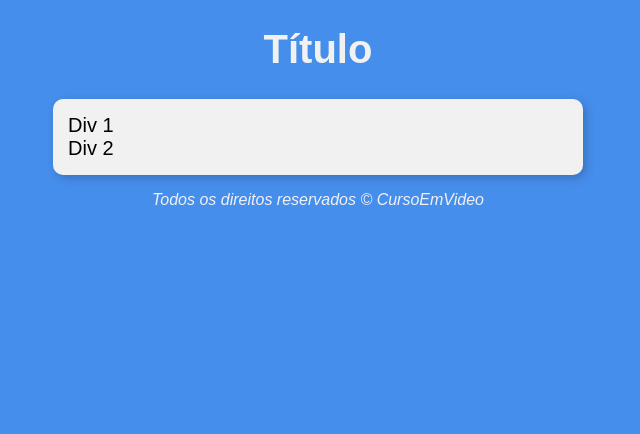
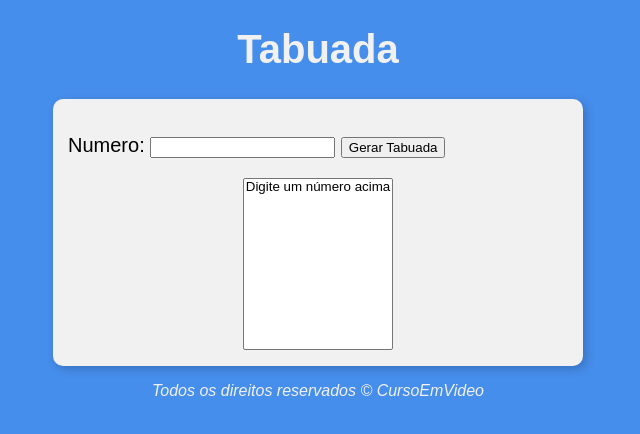
Before and after one commit to femoraes-me/curso-em-video-javascript, a plain HTML site: page MODULO-E/02_TABUADA/modelo.html in a window 1280 px wide. Shown: the whole page, without its empty margins (322-962 px from the left). Drawn offline with Linux system fonts and the light colour scheme.

Commit message:
feito inserção da tabuada no select

```diff
--- a/MODULO-E/02_TABUADA/estilo.css
+++ b/MODULO-E/02_TABUADA/estilo.css
@@ -17,6 +17,10 @@ section {
   box-shadow: 3px 3px 10px rgba(0, 0, 0, 0.2);
 }
 
+#resultado {
+  text-align: center;
+}
+
 footer {
   color: #f1f1f1;
   text-align: center;
--- a/MODULO-E/02_TABUADA/modelo.html
+++ b/MODULO-E/02_TABUADA/modelo.html
@@ -4,22 +4,33 @@
     <meta charset="UTF-8">
     <meta name="viewport" content="width=device-width, initial-scale=1.0">
     <link rel="stylesheet" href="estilo.css">
-    <title>Modelo de Exercício</title>
+    <title>Tabuada</title>
 </head>
 <body>
 
     <header>
-        <h1>Título</h1>
+        <h1>Tabuada</h1>
     </header>
 
     <section>
-        <div>Div 1</div>
-        <div>Div 2</div>
+        <div>
+            <p>
+                Numero: <input type="number" name="numero" id="numero">
+                <button type="submit" onclick="gerarTabuada()">Gerar Tabuada</button>
+            </p>
+        </div>
+        <div id="resultado">
+            <select name="tabuada" id="tabuada" size="10">
+                <option>Digite um número acima</option>
+            </select>
+        </div>
     </section>
 
     <footer>
         <p>Todos os direitos reservados &copy; CursoEmVideo</p>
     </footer>
+
     <script src="script.js"></script>
+
 </body>
 </html>
--- a/MODULO-E/02_TABUADA/script.js
+++ b/MODULO-E/02_TABUADA/script.js
@@ -0,0 +1,20 @@
+function gerarTabuada() {
+    let numero = document.getElementById('numero')
+    //let resultado = document.getElementById('resultado')
+    let tabuada = document.getElementById('tabuada')
+
+    if(numero.value.length != 0) {
+        let n = Number(numero.value) //Conversão de txt para numero
+
+        tabuada.innerHTML = ''
+
+        for (let i = 1; i <= 10; i++) {
+            let item = document.createElement('option')
+            item.text = `${n} x ${i} = ${n*i}`
+            item.value = `item${i}`
+            tabuada.appendChild(item)
+        }
+    } else {
+        window.alert('Por favor, digite um número')
+    }
+}
```
